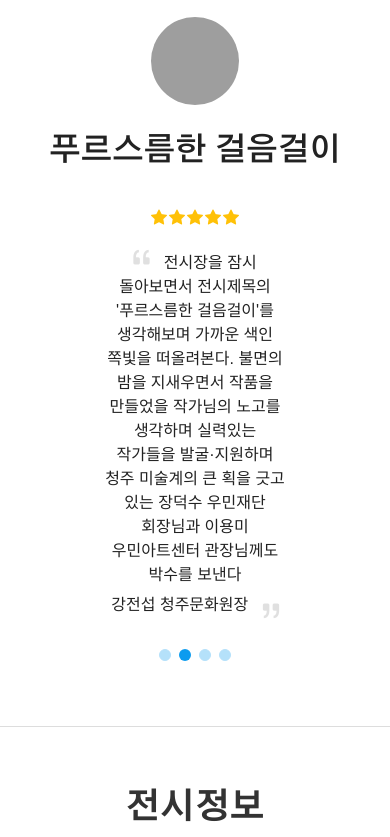
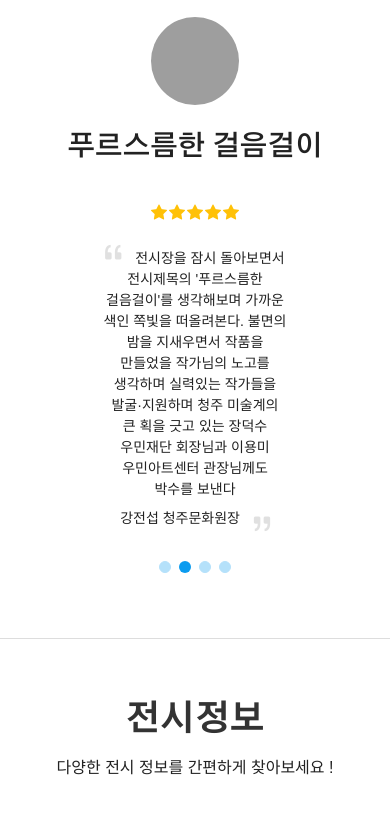
Before and after one commit to songgul71/portfolio_02, a plain HTML site: page index.html in a window 390 px wide. Shown: the part 4240-5077 px from the top of the page. Drawn offline with Linux system fonts and the light colour scheme; grey boxes are pictures that could not be loaded; a web font is replaced by a local one.

Commit message:
Add files via upload

```diff
--- a/assets/css/main.css
+++ b/assets/css/main.css
@@ -100,14 +100,10 @@ ol, ul {
 }
 
 br.none {display: none;}
-p.guide {word-break: keep-all;}
 
 @media(max-width:1200px){
   br.none {
     display: block;
-  }
-  p.guide{
-    font-size: 14px;
   }
 }
 
@@ -1213,6 +1209,11 @@ section,
   color: #222;
 }
 
+p.guide {
+  word-break: keep-all;
+  font-size: 16px;
+}
+
 .testimonials .testimonial-item h4 {
   color: #555;
   font-size: 14px;
@@ -1285,13 +1286,14 @@ section,
   opacity: 1;
 }
 
-@media (min-width: 992px) {
+@media (max-width: 992px) {
   .testimonials .testimonial-item h3 {
-    font-size: 24px;
-    font-weight: 500;
+    font-size: 28px;
+    font-weight: 600;
   }
   .testimonials .testimonial-item p {
-    width: 80%;
+    width: 100%;
+    font-size: 14px;
   }
 }
 
```
